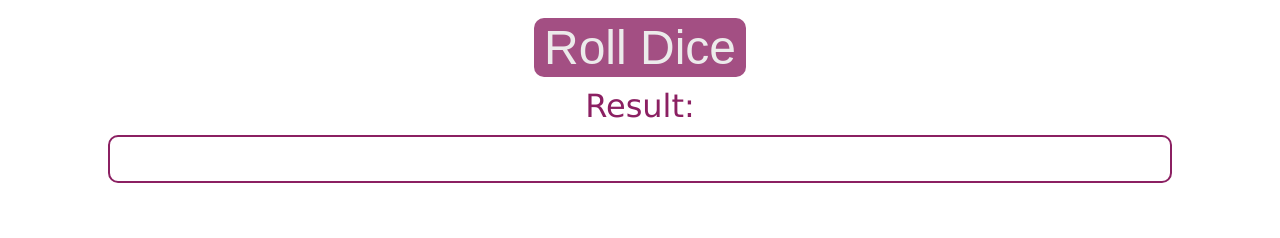
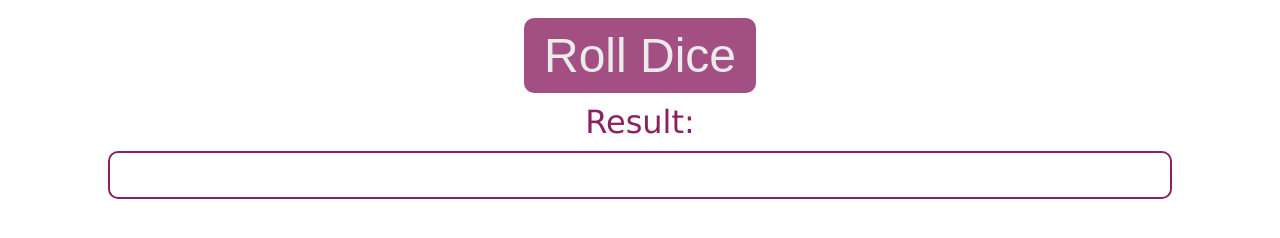
Before and after one commit to CzarinaEnnea/random-number-generator, a plain HTML site: page index.html in a window 1280 px wide. Drawn offline with Linux system fonts and the light colour scheme.

Commit message:
Fix: Padding of button for ease on the eyes

```diff
--- a/style.css
+++ b/style.css
@@ -10,7 +10,7 @@ body {
 .myBtn {
     font-size: 3em;
     cursor: pointer;
-    padding: 2px 10px;
+    padding: 10px 20px;
     border-style: none;
     background-color: #a34f83;
     color: #ecebeb;
```
